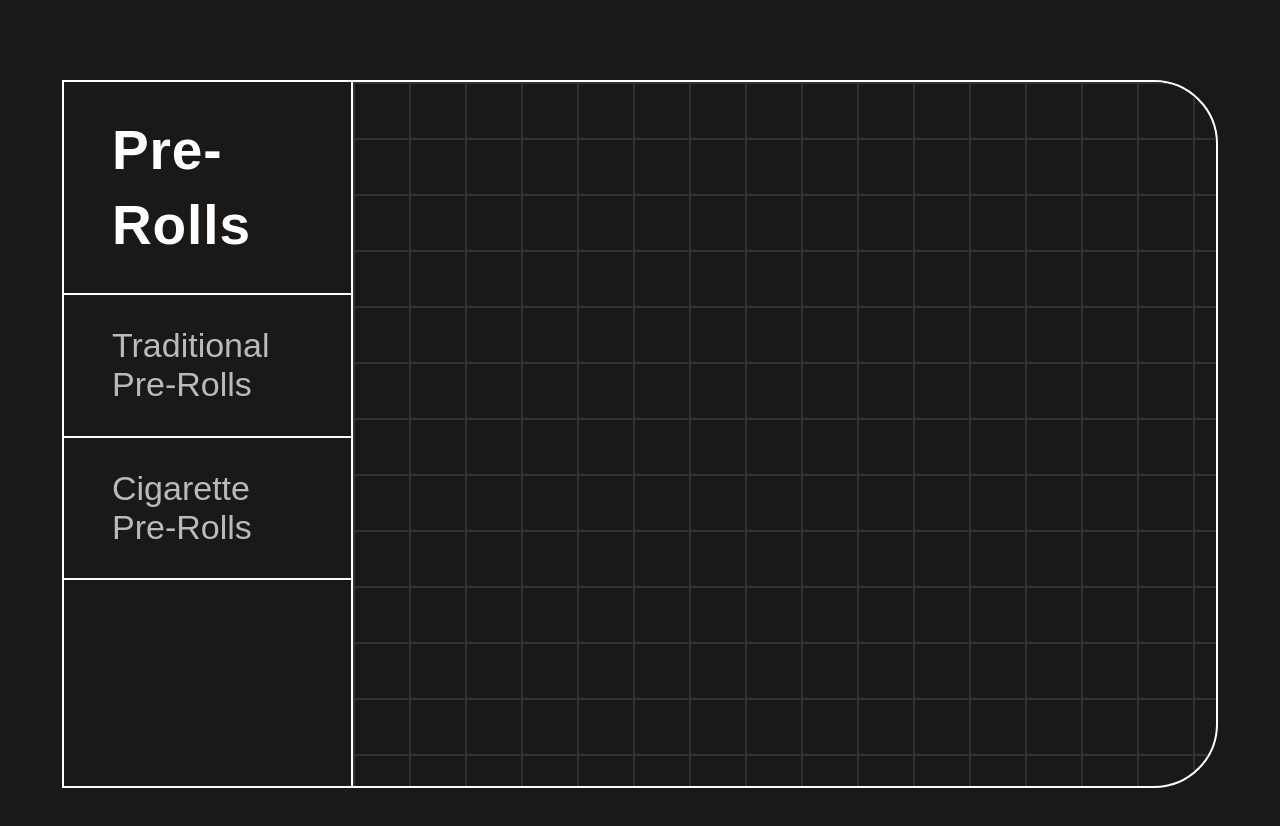
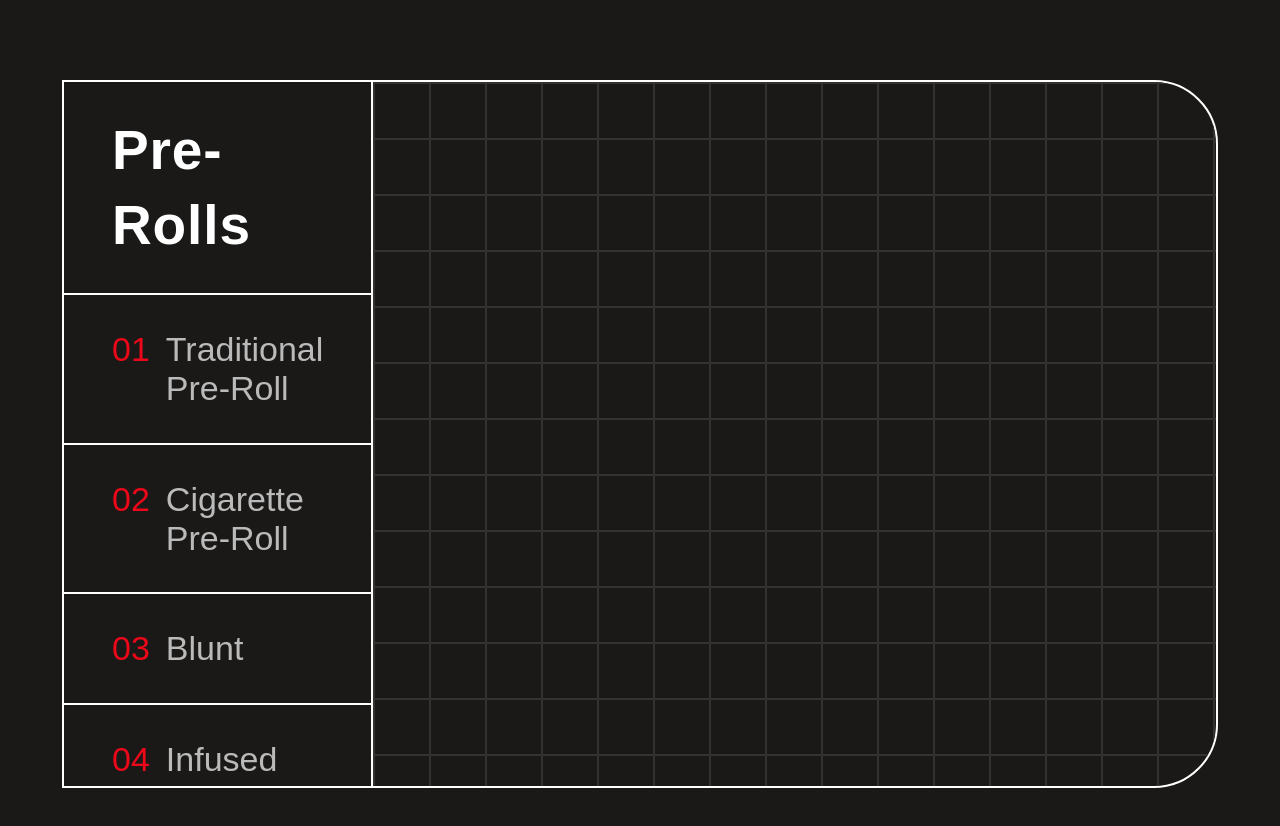
Before and after one commit to CombatWombat1212/anc-solutions, a React (Create React App) app: page / in a window 1280 px wide. Shown: the top 826 px of the page. Built offline with nearby package versions, Linux system fonts and the light colour scheme; a web font is replaced by a local one.

Commit message:
Update typography and sidebar styles

```diff
--- a/src/components/Viewer.js
+++ b/src/components/Viewer.js
@@ -4,36 +4,44 @@ const { ROLL_TYPES } = PRODUCT_DATA;
 function Viewer() {
   return (
     <div className="viewer">
-      <div className="viewer--sidebar">
-        <Title />
+      <Sidebar className="viewer--sidebar" />
+      <div className="viewer--content"></div>
+    </div>
+  );
+}
 
-        <div className="viewer--sidebar-panel viewer--sidebar-button">
-          <h2 className="viewer--h2">Traditional Pre-Rolls</h2>
-        </div>
-        <div className="viewer--sidebar-panel viewer--sidebar-button">
-          <h2 className="viewer--h2">Cigarette Pre-Rolls</h2>
-        </div>
-      </div>
 
-      <div className="viewer--content"></div>
+
+
+
+function Sidebar({ className }) {
+  return (
+    <div className={`${className} sidebar`}>
+      <Title />
+      {ROLL_TYPES.types.map((type) => (
+        <Panel key={type.id} type={type} />
+      ))}
     </div>
   );
 }
 
 function Title() {
   return (
-    <div className="viewer--title viewer--sidebar-panel">
+    <div className="sidebar--title sidebar--panel">
       <h1 className="viewer--h1 viewer__underline">Pre-Rolls</h1>
     </div>
   );
 }
 
-// function Viewer() {
-//     return (
-//         <div>
-//             Enter
-//         </div>
-//     );
-// }
+function Panel({ type }) {
+  const ind = String(type.index).padStart(2, "0");
+
+  return (
+    <div className="sidebar--panel sidebar--button">
+      <h2 className="viewer--h2 sidebar--index">{ind}</h2>
+      <h2 className="viewer--h2">{type.long}</h2>
+    </div>
+  );
+}
 
 export default Viewer;
--- a/src/styles/partials/global/_type.scss
+++ b/src/styles/partials/global/_type.scss
@@ -14,9 +14,10 @@ $font-body: acumin-variable, sans-serif;
   &--h2 {
     font-family: $font-body;
     font-size: 2.125rem;
-    font-weight: 400;
     color: $col-dim;
     font-stretch: extra-condensed;
+    font-weight: 365;
+    font-variation-settings: "wght" 365, "wdth" 55;
   }
 
   &--h3 {
--- a/src/styles/partials/pages/_viewer.scss
+++ b/src/styles/partials/pages/_viewer.scss
@@ -29,20 +29,6 @@ $grid-size: 3.5rem;
 
   --viewer-inner-pad: 3rem;
 
-  &--sidebar {
-    @include viewer-border(right);
-    @include col-width(4);
-  }
-
-  &--sidebar-panel {
-    padding: calc(var(--viewer-inner-pad) * 0.65) var(--viewer-inner-pad);
-    @include viewer-border(bottom);
-  }
-
-  &--title {
-    padding: calc(var(--viewer-inner-pad) * 0.65) var(--viewer-inner-pad);
-  }
-
   &--content {
     width: 100%;
     background-image: linear-gradient($col-darker $b-width, transparent $b-width), linear-gradient(90deg, $col-darker $b-width, transparent $b-width);
@@ -61,16 +47,33 @@ $grid-size: 3.5rem;
   }
 }
 
+.viewer .sidebar {
+  @include viewer-border(right);
+  @include col-width(4);
+
+  &--panel {
+    padding: calc(var(--viewer-inner-pad) * 0.725) var(--viewer-inner-pad);
+    @include viewer-border(bottom);
+    @include flex-row;
+  }
+
+  &--index{
+    color: $col-primary;
+    margin-right:1rem;
+  }
 
 
+  &--title {
+    padding: calc(var(--viewer-inner-pad) * 0.65) var(--viewer-inner-pad);
+  }
 
 
-
+}
 
 .viewer {
-    --underline-width: 0.0625rem;
+  --underline-width: 0.0625rem;
 
   &__underline {
     // TODO: Underline
+  }
 }
-}
--- a/src/styles/style.css
+++ b/src/styles/style.css
@@ -42,9 +42,10 @@ input, button, textarea, select {
 .viewer--h2 {
   font-family: acumin-variable, sans-serif;
   font-size: 2.125rem;
-  font-weight: 400;
   color: #BABABA;
   font-stretch: extra-condensed;
+  font-weight: 365;
+  font-variation-settings: "wght" 365, "wdth" 55;
 }
 
 .viewer--h3 {
@@ -112,21 +113,6 @@ input, button, textarea, select {
   --viewer-inner-pad: 3rem;
 }
 
-.viewer--sidebar {
-  border-right: 0.125rem solid #ffffff;
-  width: 33.33333%;
-  --column-width: 4;
-}
-
-.viewer--sidebar-panel {
-  padding: calc(var(--viewer-inner-pad) * 0.65) var(--viewer-inner-pad);
-  border-bottom: 0.125rem solid #ffffff;
-}
-
-.viewer--title {
-  padding: calc(var(--viewer-inner-pad) * 0.65) var(--viewer-inner-pad);
-}
-
 .viewer--content {
   width: 100%;
   background-image: linear-gradient(#333231 0.125rem, transparent 0.125rem), linear-gradient(90deg, #333231 0.125rem, transparent 0.125rem);
@@ -144,6 +130,28 @@ input, button, textarea, select {
   }
 }
 
+.viewer .sidebar {
+  border-right: 0.125rem solid #ffffff;
+  width: 33.33333%;
+  --column-width: 4;
+}
+
+.viewer .sidebar--panel {
+  padding: calc(var(--viewer-inner-pad) * 0.725) var(--viewer-inner-pad);
+  border-bottom: 0.125rem solid #ffffff;
+  display: flex;
+  flex-direction: row;
+}
+
+.viewer .sidebar--index {
+  color: #EC0719;
+  margin-right: 1rem;
+}
+
+.viewer .sidebar--title {
+  padding: calc(var(--viewer-inner-pad) * 0.65) var(--viewer-inner-pad);
+}
+
 .viewer {
   --underline-width: 0.0625rem;
 }
```
Also changed, not shown: 1 other file (tests, documents, lock files or other folders).
